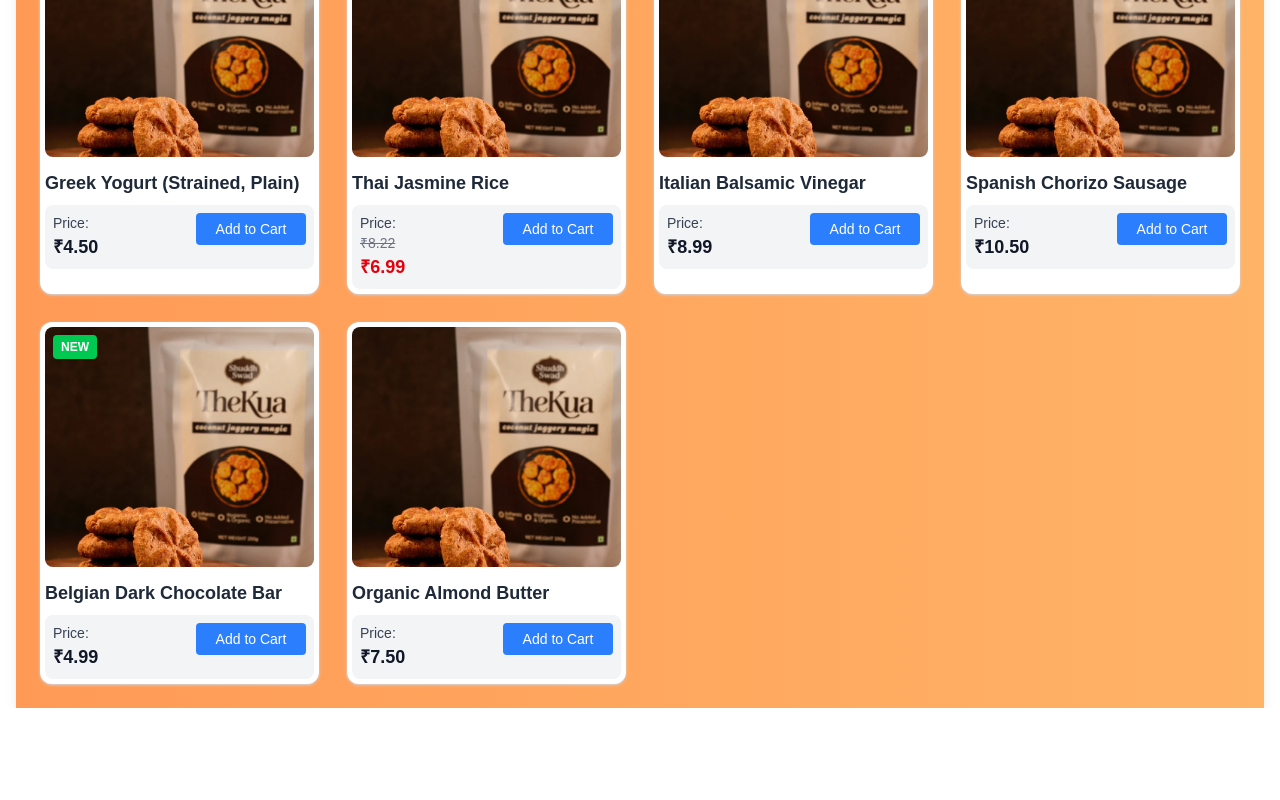
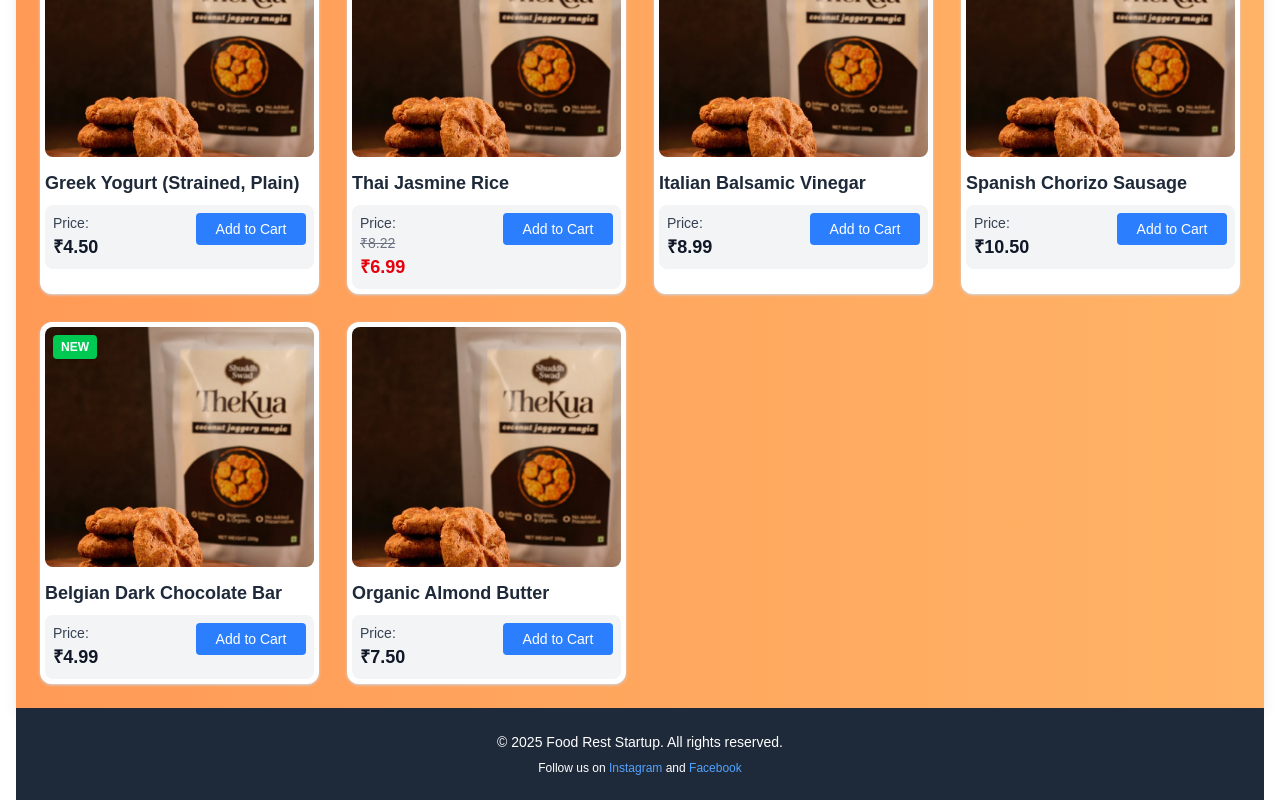
Before and after one commit to arpitsinh-thakor/food-rest-startup, a Next.js app: page / in a window 1280 px wide. Shown: the part 1257-2057 px from the top of the page. Before the commit the page ends 1965 px from the top, so only its background shows below. Built offline with nearby package versions, Linux system fonts and the light colour scheme.

Commit message:
footer bug solved

```diff
--- a/app/layout.js
+++ b/app/layout.js
@@ -19,7 +19,7 @@ export const metadata = {
 export default function RootLayout({ children }) {
   return (
     <html lang="en" className={`${geistSans.variable} ${geistMono.variable}`}>
-      <body className="font-sans text-gray-900">
+      <body className="font-sans text-gray-900 min-h-screen">
         <Providers>
           {/* Full height flex container */}
           <div className="flex flex-col min-h-screen
@@ -45,7 +45,7 @@ export default function RootLayout({ children }) {
               {children}
             </main>
 
-            {/* <Footer /> */}
+            <Footer />
           </div>
         </Providers>
       </body>
--- a/app/page.js
+++ b/app/page.js
@@ -4,7 +4,7 @@ import Feed from "./components/Feed";
 
 export default function Home() {
   return (
-    <div  className="flex flex-col gap-5 h-screen ">
+    <div  className="flex flex-col gap-5  ">
       <div
         className="flex flex-col items-center justify-center
         bg-gradient-to-r from-[#ff9a56] to-[#ffb366]
```
